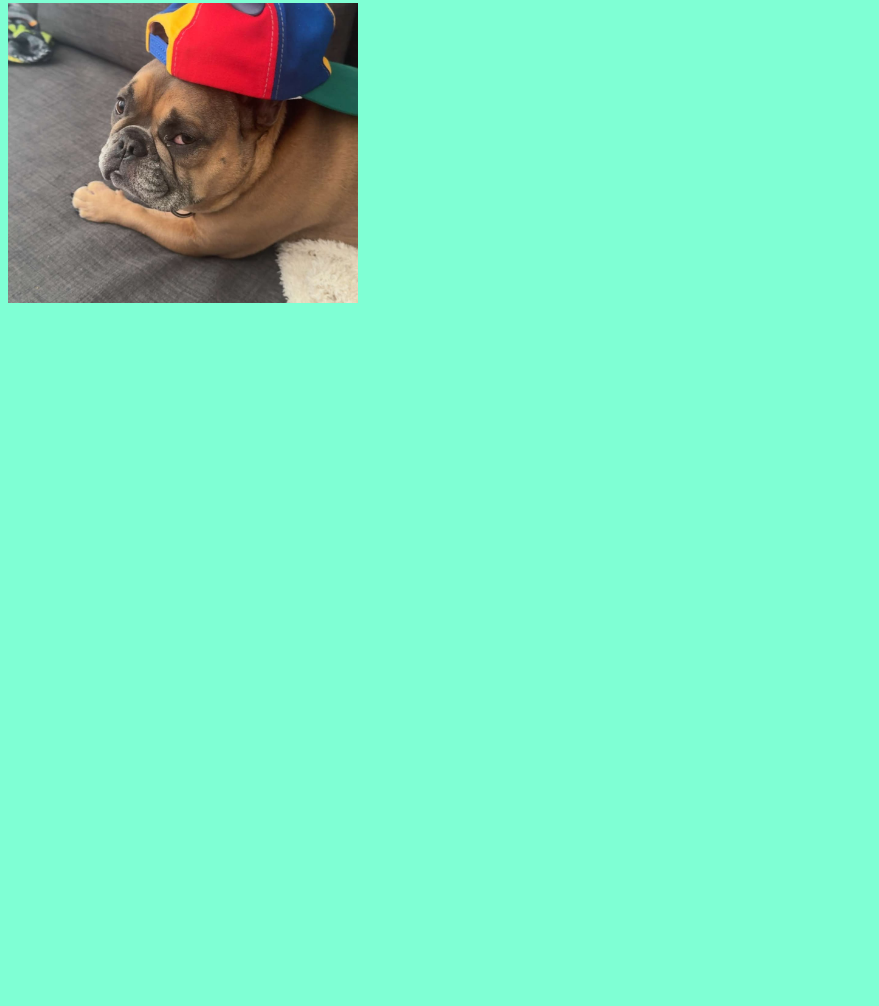
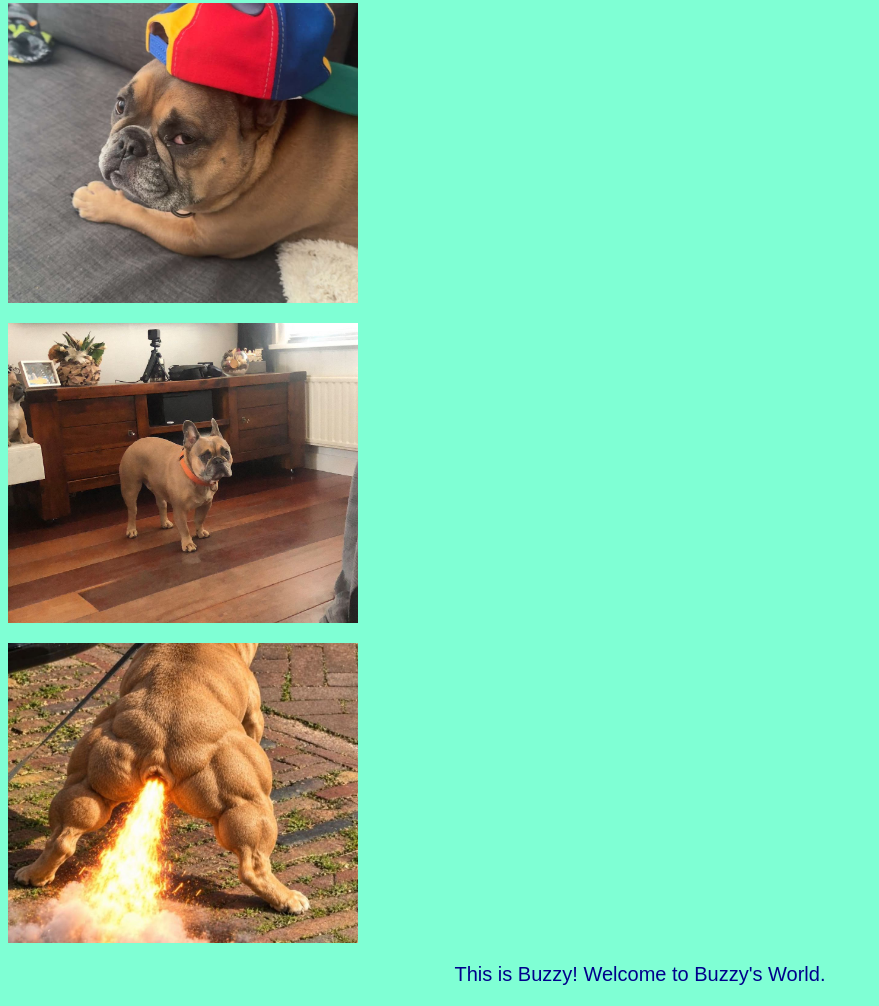
Before and after one commit to 67mangomustard67/BuzzyWebsite, a plain HTML site: page index.html in a window 1280 px wide. Shown: the part 139-1145 px from the top of the page, without its empty margins (0-879 px from the left). Before the commit the page ends 800 px from the top, so only its background shows below. Drawn offline with Linux system fonts and the light colour scheme.

Commit message:
Starting to add text next to images

```diff
--- a/index.html
+++ b/index.html
@@ -7,7 +7,19 @@
 </head>
 <body>
     <h1>Welcome to Buzzy's Big Website!</h1>
-    <p>Use this website to learn all about Buzzy and find his most iconic pictures!</p>
-    <img src="/images/buzzyhat.jpg.jpeg" alt="Buzzy">
+    <p><b>Use this website to learn all about Buzzy and find his most iconic pictures!</b></p>
+
+    <img src="images/buzzyhat.jpg.jpeg" class="buzzy-hat">
+    <img src="images/buzzyicon.jpg.jpeg" class="buzzy-icon">
+    <img src="images/buzzyrocket.jpg.jpeg" class="buzzy-rocket">
+
+    <div class="buzzy-hat>
+    <img src="images/buzzyhat.jpg.jpeg" class="buzzy-hat"></div>
+    <p>
+        This is Buzzy! Welcome to Buzzy's World.
+    </p>
+
+</div>
+
 </body>
 </html>
--- a/style.css
+++ b/style.css
@@ -9,8 +9,6 @@ p {
     font-size: 20px;
 }
 
-
-
 h1 {
     text-align:center;
     color:darkblue;
@@ -18,8 +16,26 @@ h1 {
     font-size: 40px;
 }
 
-img {
+.buzzy-hat {
+    margin-top: 20px;
     width: 350px;
     height: 300px;
+    display: block;
     object-fit: cover;
 }
+
+.buzzy-icon {
+    margin-top: 20px;
+    width: 350px;
+    height: 300px;
+    display: block;
+    object-fit: cover;
+}
+
+.buzzy-rocket {
+    margin-top: 20px;
+    width: 350px;
+    height: 300px;
+    display: block;
+    object-fit: cover;
+}
```
